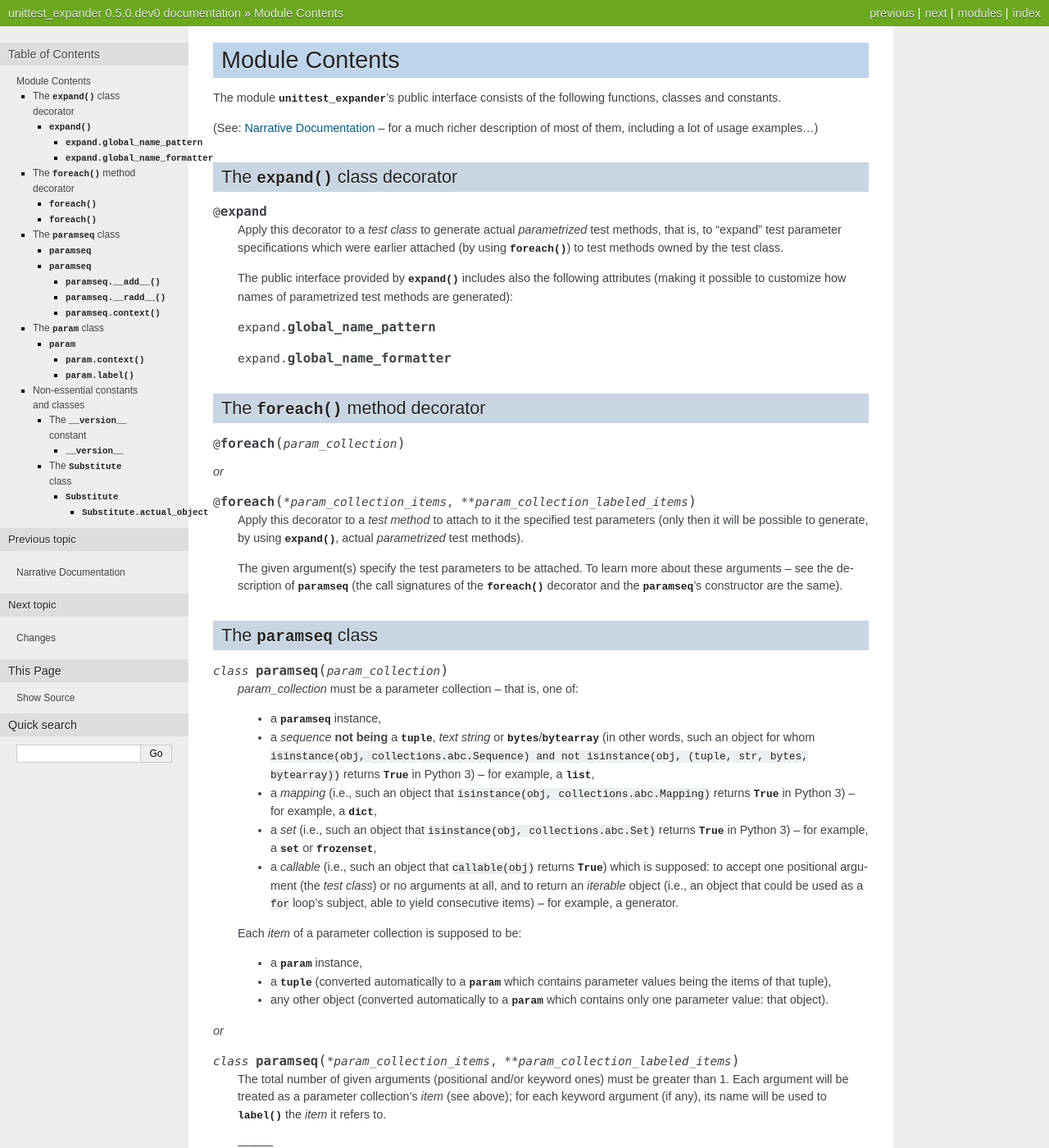
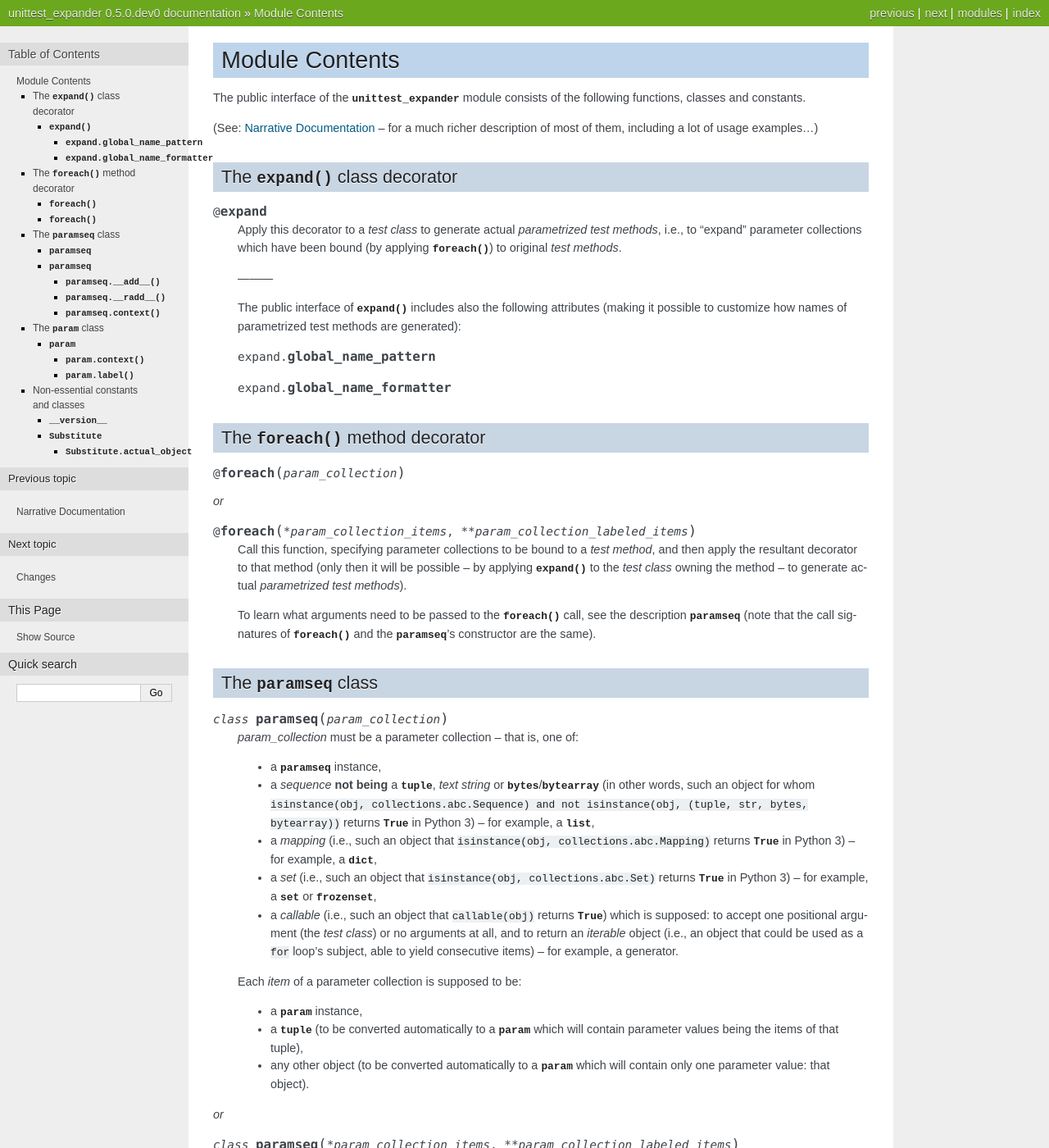
Before and after one commit to zuo/unittest_expander, a Sphinx documentation site: the page built from docs/reference.rst, in a window 1280 px wide and 1400 px high. Shown: the whole window at 82% size. Built offline with Sphinx 7.4.7, drawn with Linux system fonts in a browser that asks for light colours; some of the changed text lies outside the part shown.

Commit message:
Docs: a few improvements and fixes...

```diff
--- a/docs/reference.rst
+++ b/docs/reference.rst
@@ -3,8 +3,8 @@ Module Contents
 
 .. module:: unittest_expander
 
-The module :mod:`unittest_expander`'s public interface consists of the
-following functions, classes and constants.
+The public interface of the :mod:`unittest_expander` module consists of
+the following functions, classes and constants.
 
 (See: :doc:`narrative_documentation` -- for a much richer description of
 most of them, including a lot of usage examples...)
@@ -16,14 +16,15 @@ The :func:`expand` class decorator
 .. decorator:: expand
 
    Apply this decorator to a *test class* to generate actual
-   *parametrized* test methods, that is, to "expand" test parameter
-   specifications which were earlier attached (by using :func:`foreach`)
-   to test methods owned by the test class.
+   *parametrized test methods*, i.e., to "expand" parameter collections
+   which have been bound (by applying :func:`foreach`) to original *test
+   methods*.
 
-   The public interface provided by :func:`expand` includes also the
-   following attributes (making it possible to :ref:`customize how
-   names of parametrized test methods are generated
-   <custom-name-formatting>`):
+   ———
+
+   The public interface of :func:`expand` includes also the following
+   attributes (making it possible to :ref:`customize how names of
+   parametrized test methods are generated <custom-name-formatting>`):
 
    .. attribute:: expand.global_name_pattern
 
@@ -39,14 +40,16 @@ The :func:`foreach` method decorator
 
 .. decorator:: foreach(*param_collection_items, **param_collection_labeled_items)
 
-   Apply this decorator to a *test method* to attach to it the specified
-   test parameters (only then it will be possible to generate, by using
-   :func:`expand`, actual *parametrized* test methods).
+   Call this function, specifying parameter collections to be bound to a
+   *test method*, and then apply the resultant decorator to that method
+   (only then it will be possible -- by applying :func:`expand` to the
+   *test class* owning the method -- to generate actual *parametrized
+   test methods*).
 
-   The given argument(s) specify the test parameters to be attached.
-   To learn more about these arguments -- see the description of
-   :class:`paramseq` (the call signatures of the :func:`foreach`
-   decorator and the :class:`paramseq`'s constructor are the same).
+   To learn what arguments need to be passed to the :func:`foreach`
+   call, see the description :class:`paramseq` (note that the call
+   signatures of :func:`foreach` and the :class:`paramseq`'s constructor
+   are the same).
 
 
 The :class:`paramseq` class
@@ -78,10 +81,10 @@ The :class:`paramseq` class
    Each *item* of a parameter collection is supposed to be:
 
    * a :class:`param` instance,
-   * a :class:`tuple` (converted automatically to a :class:`param`
-     which contains parameter values being the items of that tuple),
-   * any other object (converted automatically to a :class:`param`
-     which contains only one parameter value: that object).
+   * a :class:`tuple` (to be converted automatically to a :class:`param`
+     which will contain parameter values being the items of that tuple),
+   * any other object (to be converted automatically to a :class:`param`
+     which will contain only one parameter value: that object).
 
 *or*
 
@@ -165,17 +168,11 @@ The :class:`param` class
 Non-essential constants and classes
 -----------------------------------
 
-The :data:`__version__` constant
-^^^^^^^^^^^^^^^^^^^^^^^^^^^^^^^^
-
 .. data:: __version__
 
    The version of :mod:`unittest_expander` as a :pep:`440`-compliant
    identifier (being a :class:`str`).
 
-
-The :class:`Substitute` class
-^^^^^^^^^^^^^^^^^^^^^^^^^^^^^
 
 .. class:: Substitute(actual_object)
 
@@ -193,6 +190,6 @@ The :class:`Substitute` class
 
       The proxied object itself (unwrapped).
 
-   ———
+   .. note::
 
-   :class:`Substitute` instances are *not* callable.
+      :class:`Substitute` instances are *not* callable.
```
Also changed, not shown: other parts of docs/reference.rst (+1 -1 lines), unittest_expander.py (+7 -7 lines).
